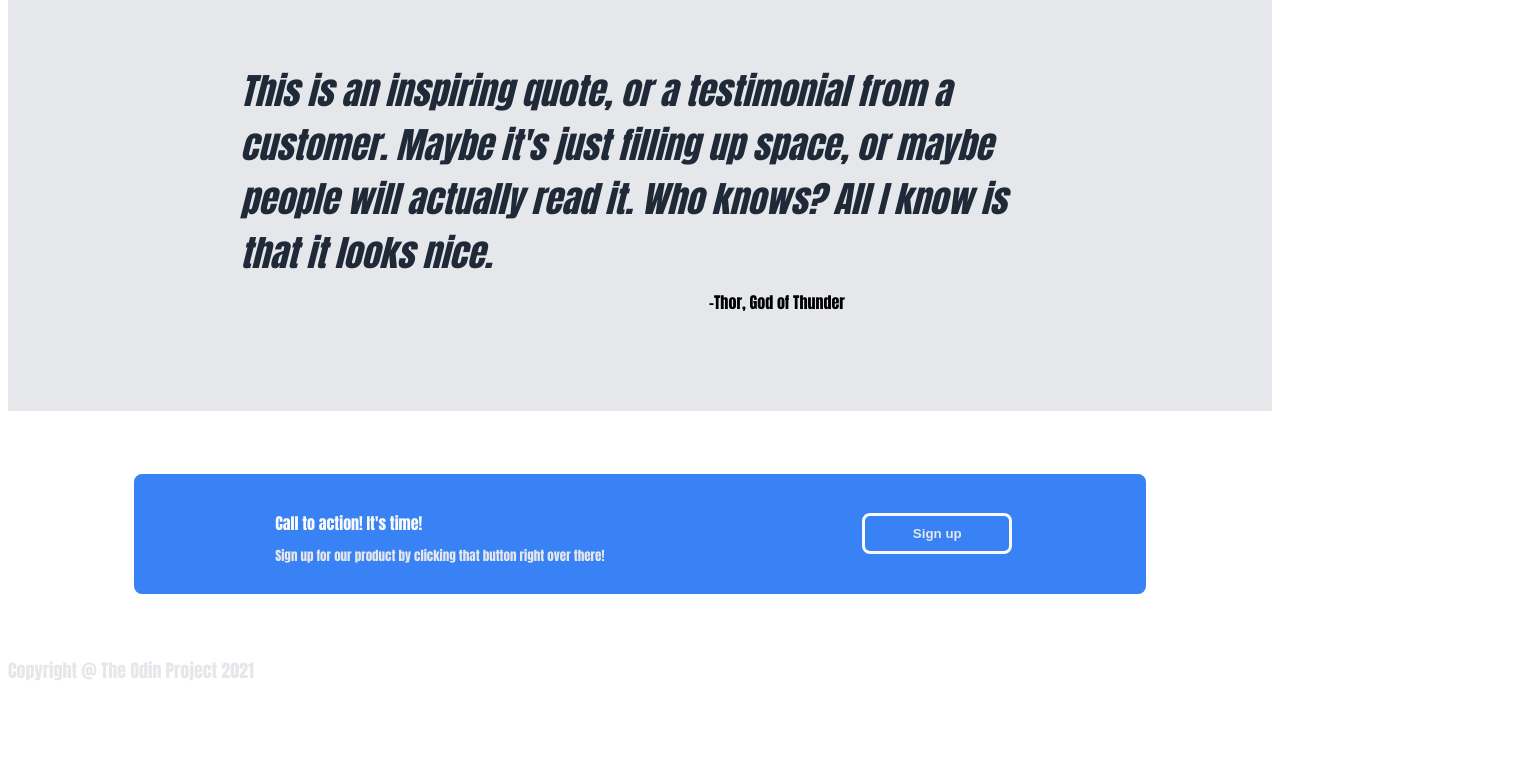
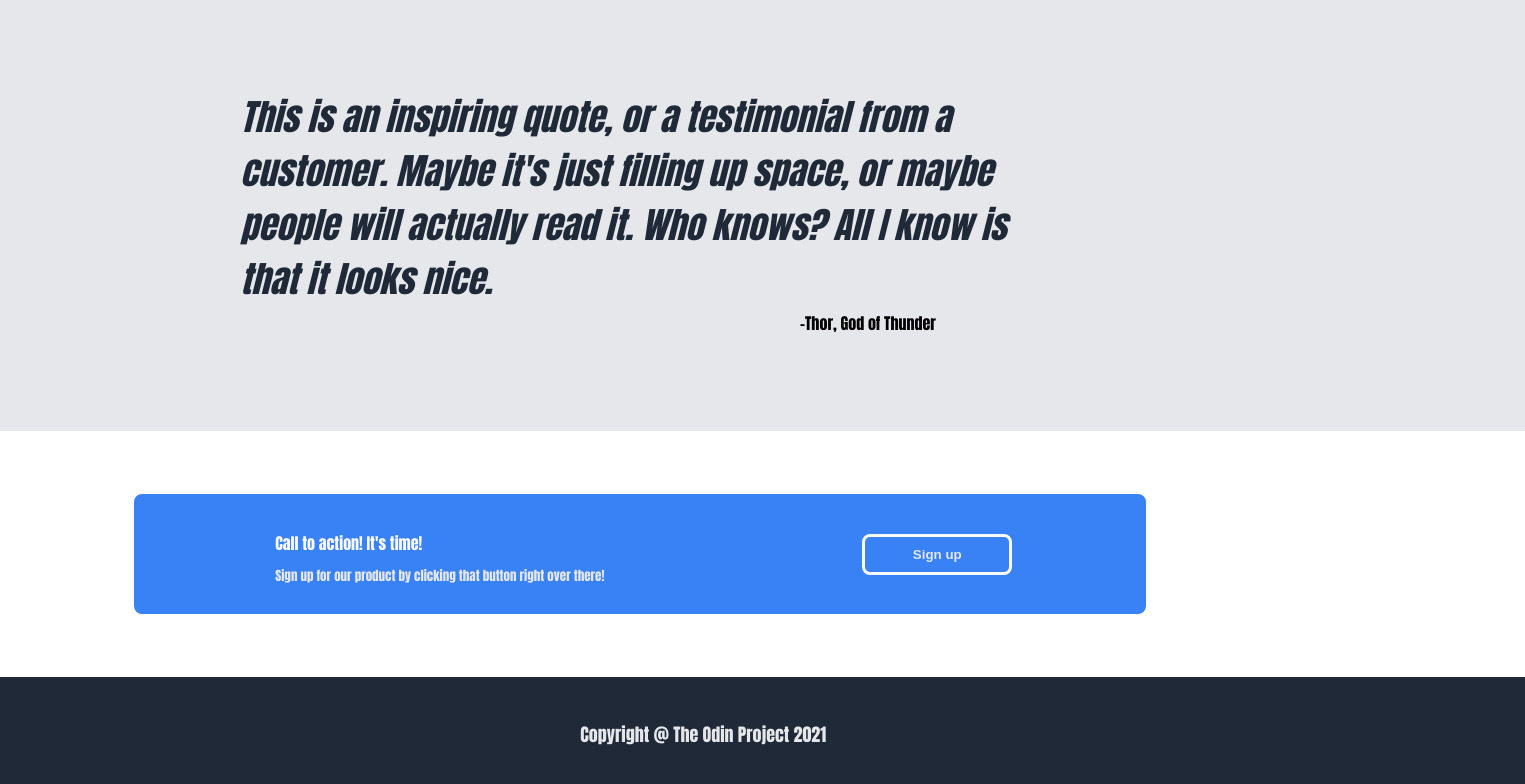
Before and after one commit to No-Robots/Landing-page, a plain HTML site: page index.html in a window 1280 px wide. Shown: the part 1275-2059 px from the top of the page, 1525 px wide, since content can reach past the window. Before the commit the page ends 1977 px from the top, so only its background shows below. Drawn offline with Linux system fonts and the light colour scheme.

Commit message:
added footer

```diff
--- a/style.css
+++ b/style.css
@@ -138,6 +138,8 @@ button{
     align-items: center;
     margin-top: 5%;
     margin-bottom: 5%;
+    margin-left: -20%;
+    margin-right: -20%;
     padding: 5%;
 }
 
@@ -189,3 +191,14 @@ button{
     margin-left: 5%;
     border: solid #f9faf8;
 }
+
+.footer{
+    background-color: #1f2937;
+    display: flex;
+    justify-content: center;
+    align-items: center;
+    padding:2%;
+    margin-left: -10%;
+    margin-bottom: -20%;
+    margin-right: -20%;
+}
```
